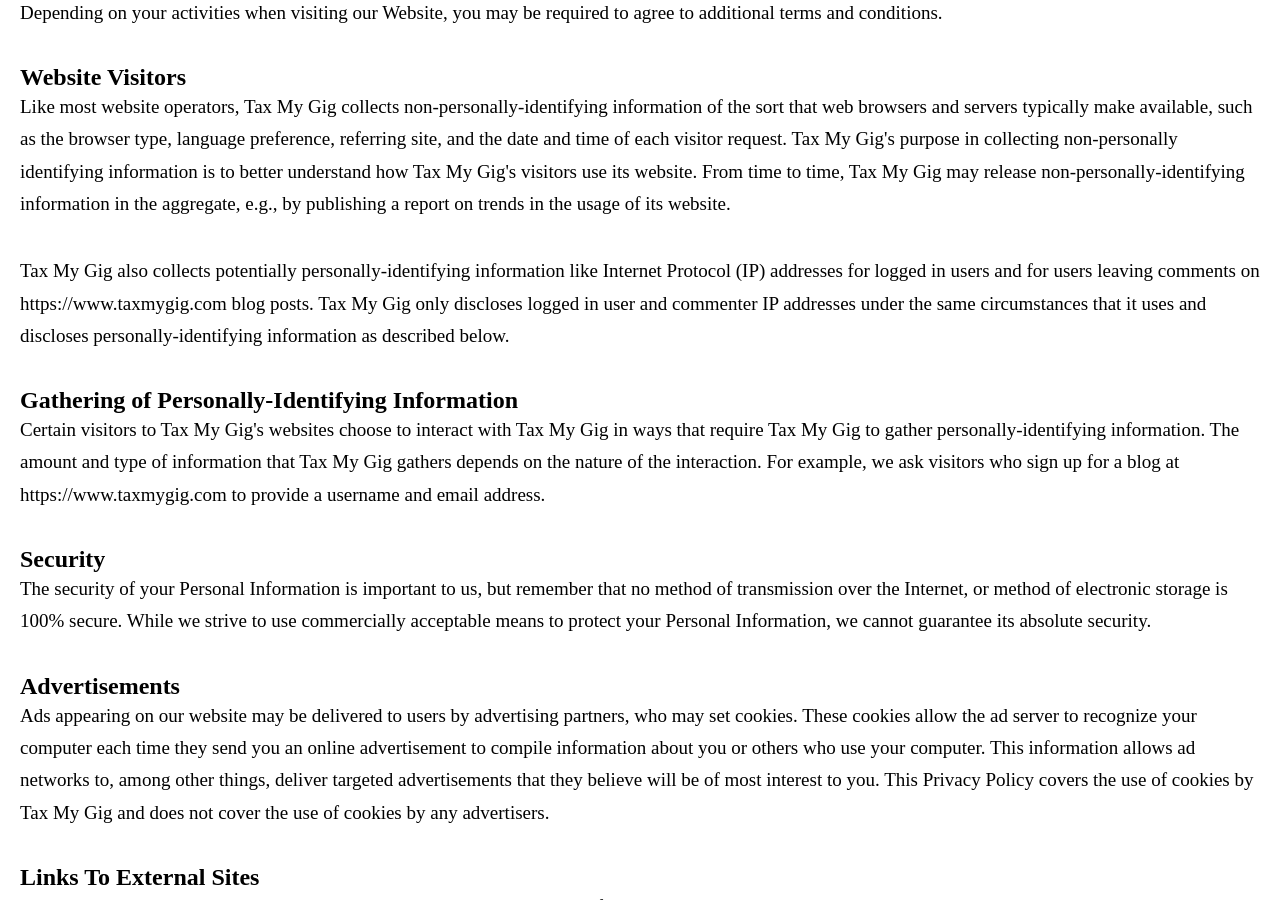
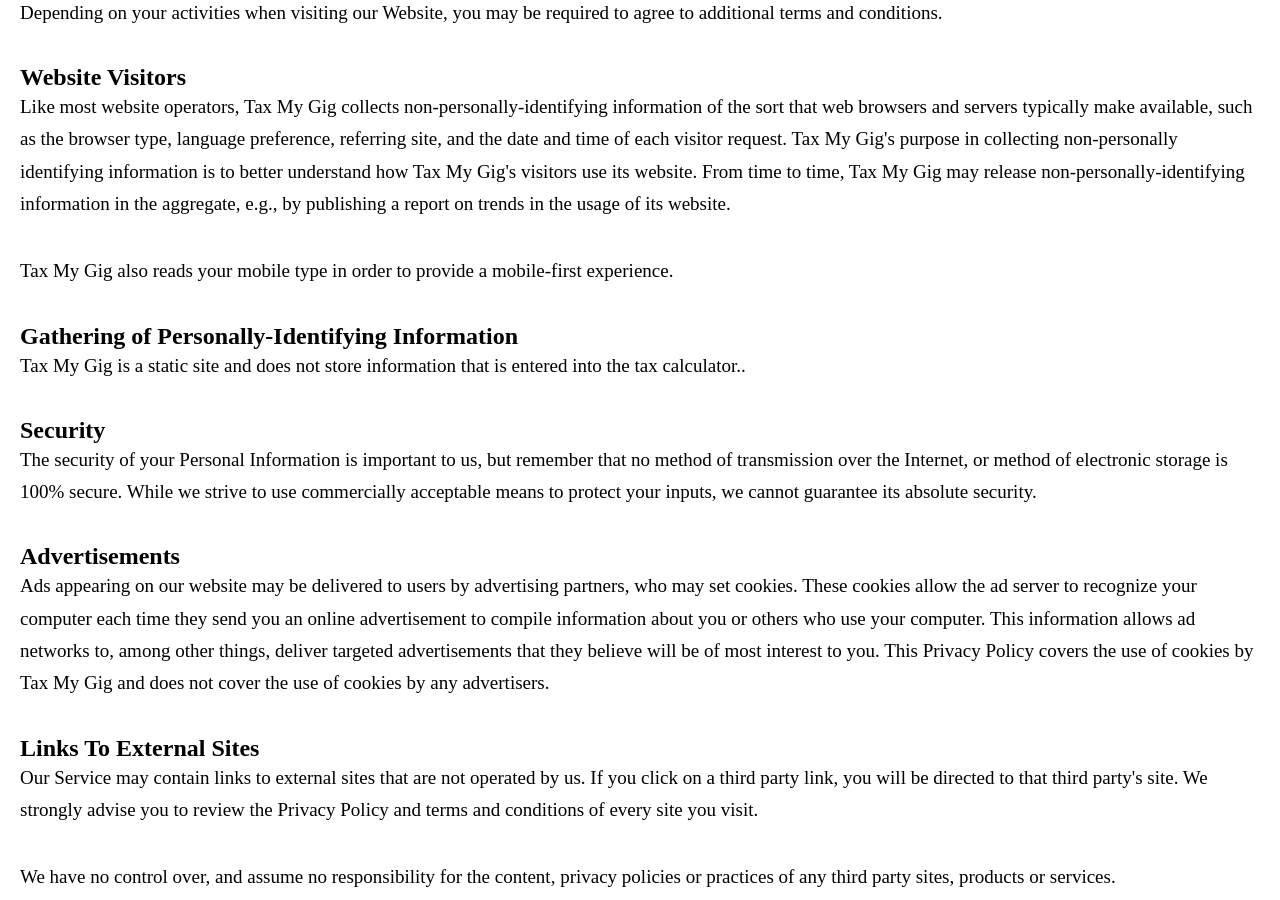
Before and after one commit to oblivionreb/oblivionreb.github.io, a Jekyll site: the page built from privacy-policy.html, in a window 1280 px wide and 900 px high, scrolled down 604 px. Built offline with Jekyll 4.4.1, drawn with Linux system fonts in a browser that asks for light colours; nearby versions of some CDN libraries.

Commit message:
Update privacy-policy.html

```diff
--- a/privacy-policy.html
+++ b/privacy-policy.html
@@ -14,13 +14,13 @@
 
 						<h2>Website Visitors</h2>
 			<p>Like most website operators, Tax My Gig collects non-personally-identifying information of the sort that web browsers and servers typically make available, such as the browser type, language preference, referring site, and the date and time of each visitor request. Tax My Gig's purpose in collecting non-personally identifying information is to better understand how Tax My Gig's visitors use its website. From time to time, Tax My Gig may release non-personally-identifying information in the aggregate, e.g., by publishing a report on trends in the usage of its website.</p>
-			<p>Tax My Gig also collects potentially personally-identifying information like Internet Protocol (IP) addresses for logged in users and for users leaving comments on https://www.taxmygig.com blog posts. Tax My Gig only discloses logged in user and commenter IP addresses under the same circumstances that it uses and discloses personally-identifying information as described below.</p>
+			<p>Tax My Gig also reads your mobile type in order to provide a mobile-first experience. </p>
 
 						<h2>Gathering of Personally-Identifying Information</h2>
-			<p>Certain visitors to Tax My Gig's websites choose to interact with Tax My Gig in ways that require Tax My Gig to gather personally-identifying information. The amount and type of information that Tax My Gig gathers depends on the nature of the interaction. For example, we ask visitors who sign up for a blog at https://www.taxmygig.com to provide a username and email address.</p>
+			<p> Tax My Gig is a static site and does not store information that is entered into the tax calculator..</p>
 
 						<h2>Security</h2>
-			<p>The security of your Personal Information is important to us, but remember that no method of transmission over the Internet, or method of electronic storage is 100% secure. While we strive to use commercially acceptable means to protect your Personal Information, we cannot guarantee its absolute security.</p>
+			<p>The security of your Personal Information is important to us, but remember that no method of transmission over the Internet, or method of electronic storage is 100% secure. While we strive to use commercially acceptable means to protect your inputs, we cannot guarantee its absolute security.</p>
 
 						<h2>Advertisements</h2>
 			<p>Ads appearing on our website may be delivered to users by advertising partners, who may set cookies. These cookies allow the ad server to recognize your computer each time they send you an online advertisement to compile information about you or others who use your computer. This information allows ad networks to, among other things, deliver targeted advertisements that they believe will be of most interest to you. This Privacy Policy covers the use of cookies by Tax My Gig and does not cover the use of cookies by any advertisers.</p>
@@ -48,8 +48,7 @@
 
 
 
-			  <h2></h2>
-			  	<p></p>
+
 
 			<h2>Credit & Contact Information</h2>
 							<p>This privacy policy was created at <a style="color:inherit;text-decoration:none;" href="https://termsandconditionstemplate.com/privacy-policy-generator/" title="Privacy policy template generator" target="_blank">termsandconditionstemplate.com</a>. If you have any questions about this Privacy Policy, please contact us via <a href="mailto:rajiayinla858@gmail.com">email</a> or <a href="tel:6463610140">phone</a>.</p>
```
